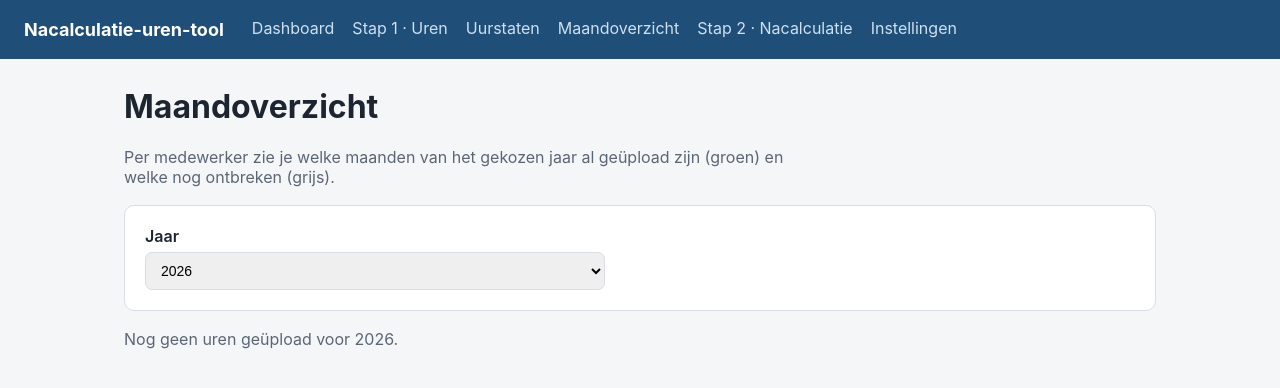
After one commit to bjorndewit35-create/Nacalulatie-uren-tool, a Flask app: page /maandoverzicht in a window 1280 px wide. The commit adds this page. Shown: the top 388 px of the page. Run offline with Flask 3, Linux system fonts and the light colour scheme; data comes from the database, SQL or seed files in the repository; data that the repository does not hold is empty.

Commit message:
Voeg maandoverzicht-pagina toe: dekking per medewerker per maand
Nieuwe pagina /maandoverzicht toont een grid met medewerkers als rijen
en de 12 maanden als kolommen. Groen vakje = die maand is geupload voor
die medewerker, grijs = niet. Jaar-keuzemenu met alle jaren waarvan data
bestaat (standaard huidig jaar). Link toegevoegd in de navigatiebalk.

https://claude.ai/code/session_01GzGRF98oozQnk2b5fR7wBC

```diff
--- a/app.py
+++ b/app.py
@@ -1,4 +1,5 @@
 """Flask-webapp voor de nacalculatie-uren-tool (lokaal te draaien)."""
+import datetime
 import os
 import tempfile
 import uuid
@@ -18,6 +19,8 @@ from parsing import (
 BASIS = os.path.dirname(os.path.abspath(__file__))
 DB_PATH = os.environ.get("NACALC_DB", os.path.join(BASIS, "data", "nacalculatie.db"))
 TOEGESTANE_EXT = {".xls", ".xlsx", ".xlsm"}
+MAAND_NAMEN = ["jan", "feb", "mrt", "apr", "mei", "jun",
+               "jul", "aug", "sep", "okt", "nov", "dec"]
 
 app = Flask(__name__)
 app.secret_key = os.environ.get("NACALC_SECRET", "lokale-nacalculatie-tool")
@@ -139,6 +142,24 @@ def uren_overzicht():
         c.close()
 
 
+@app.route("/maandoverzicht")
+def maandoverzicht():
+    c = conn()
+    try:
+        jaren = db.beschikbare_jaren(c)
+        huidig = str(datetime.date.today().year)
+        gekozen = request.args.get("jaar") or (
+            huidig if huidig in jaren else (jaren[0] if jaren else huidig))
+        return render_template(
+            "maandoverzicht.html",
+            jaren=jaren, gekozen=gekozen,
+            rijen=db.maand_dekking(c, gekozen),
+            maand_namen=MAAND_NAMEN, status=db.db_status(c),
+        )
+    finally:
+        c.close()
+
+
 @app.route("/nacalculatie", methods=["GET", "POST"])
 def nacalculatie():
     c = conn()
--- a/db.py
+++ b/db.py
@@ -135,6 +135,32 @@ def medewerker_namen(conn):
     return [(r["werknemer_norm"], r["naam"]) for r in rows]
 
 
+def beschikbare_jaren(conn):
+    rows = conn.execute(
+        "SELECT DISTINCT substr(datum,1,4) AS jaar FROM uren "
+        "WHERE datum IS NOT NULL AND datum != '' ORDER BY jaar DESC"
+    ).fetchall()
+    return [r["jaar"] for r in rows]
+
+
+def maand_dekking(conn, jaar):
+    """Per medewerker de set maandnummers (1-12) met data in dit jaar.
+    Geeft [{"naam": str, "maanden": set[int]}, ...] gesorteerd op naam."""
+    rows = conn.execute(
+        "SELECT werknemer_norm, MAX(werknemer) AS naam, "
+        "CAST(substr(datum,6,2) AS INTEGER) AS maand "
+        "FROM uren WHERE substr(datum,1,4) = ? "
+        "GROUP BY werknemer_norm, maand",
+        (jaar,),
+    ).fetchall()
+    per_mdw = {}
+    for r in rows:
+        d = per_mdw.setdefault(r["werknemer_norm"], {"naam": r["naam"], "maanden": set()})
+        if r["maand"]:
+            d["maanden"].add(r["maand"])
+    return sorted(per_mdw.values(), key=lambda d: d["naam"].lower())
+
+
 def eigen_medewerkers_norm(conn):
     rows = conn.execute("SELECT DISTINCT werknemer_norm FROM uren").fetchall()
     return {r["werknemer_norm"] for r in rows}
--- a/static/style.css
+++ b/static/style.css
@@ -83,3 +83,11 @@ td.leeg { color: #8a93a0; }
 .inline-form { display: flex; gap: 8px; align-items: center; margin-top: 14px; flex-wrap: wrap; }
 .inline-form input { max-width: 240px; }
 details summary { cursor: pointer; font-weight: 600; }
+
+td.cel { width: 34px; text-align: center; padding: 0; }
+td.cel .blok { display: block; width: 22px; height: 22px; margin: 0 auto; border-radius: 5px; }
+td.cel.vol .blok { background: var(--groen); }
+td.cel.leeg .blok { background: var(--rand); }
+.legenda { display: flex; gap: 16px; align-items: center; color: #5b6675; font-size: 13px; margin: 8px 0 16px; }
+.legenda span { display: inline-flex; gap: 6px; align-items: center; }
+.legenda i { width: 16px; height: 16px; border-radius: 4px; display: inline-block; }
--- a/templates/base.html
+++ b/templates/base.html
@@ -13,6 +13,7 @@
       <a href="{{ url_for('index') }}">Dashboard</a>
       <a href="{{ url_for('uren') }}">Stap 1 &middot; Uren</a>
       <a href="{{ url_for('uren_overzicht') }}">Uurstaten</a>
+      <a href="{{ url_for('maandoverzicht') }}">Maandoverzicht</a>
       <a href="{{ url_for('nacalculatie') }}">Stap 2 &middot; Nacalculatie</a>
       <a href="{{ url_for('instellingen') }}">Instellingen</a>
     </nav>
--- /dev/null
+++ b/templates/maandoverzicht.html
@@ -0,0 +1,53 @@
+{% extends "base.html" %}
+{% block inhoud %}
+<h1>Maandoverzicht</h1>
+<p class="uitleg">Per medewerker zie je welke maanden van het gekozen jaar al geüpload zijn
+(groen) en welke nog ontbreken (grijs).</p>
+
+<form method="get" class="blok">
+  <label>Jaar
+    <select name="jaar" onchange="this.form.submit()">
+      {% for j in jaren %}
+        <option value="{{ j }}" {% if j == gekozen %}selected{% endif %}>{{ j }}</option>
+      {% endfor %}
+      {% if gekozen not in jaren %}
+        <option value="{{ gekozen }}" selected>{{ gekozen }}</option>
+      {% endif %}
+    </select>
+  </label>
+  <noscript><button type="submit">Toon</button></noscript>
+</form>
+
+{% if rijen %}
+<div class="legenda">
+  <span><i style="background:var(--groen);"></i> geüpload</span>
+  <span><i style="background:var(--rand);"></i> niet geüpload</span>
+</div>
+<div style="overflow-x:auto;">
+<table>
+  <thead>
+    <tr>
+      <th>Medewerker</th>
+      {% for m in maand_namen %}<th style="text-align:center;">{{ m }}</th>{% endfor %}
+    </tr>
+  </thead>
+  <tbody>
+    {% for rij in rijen %}
+    <tr>
+      <td>{{ rij.naam }}</td>
+      {% for m in maand_namen %}
+        {% if loop.index in rij.maanden %}
+          <td class="cel vol" title="{{ m }} {{ gekozen }}: geüpload"><span class="blok"></span></td>
+        {% else %}
+          <td class="cel leeg" title="{{ m }} {{ gekozen }}: niet geüpload"><span class="blok"></span></td>
+        {% endif %}
+      {% endfor %}
+    </tr>
+    {% endfor %}
+  </tbody>
+</table>
+</div>
+{% else %}
+<p class="uitleg">Nog geen uren geüpload voor {{ gekozen }}.</p>
+{% endif %}
+{% endblock %}
```
